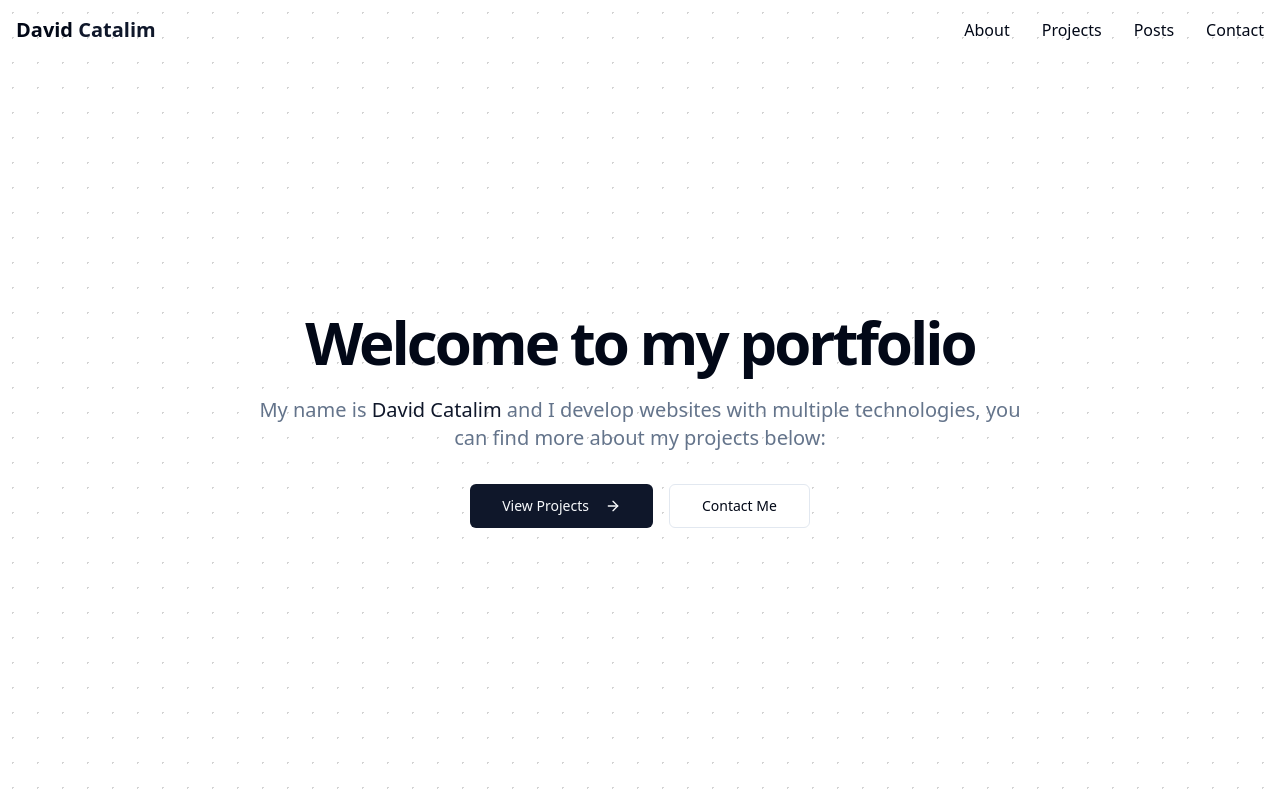
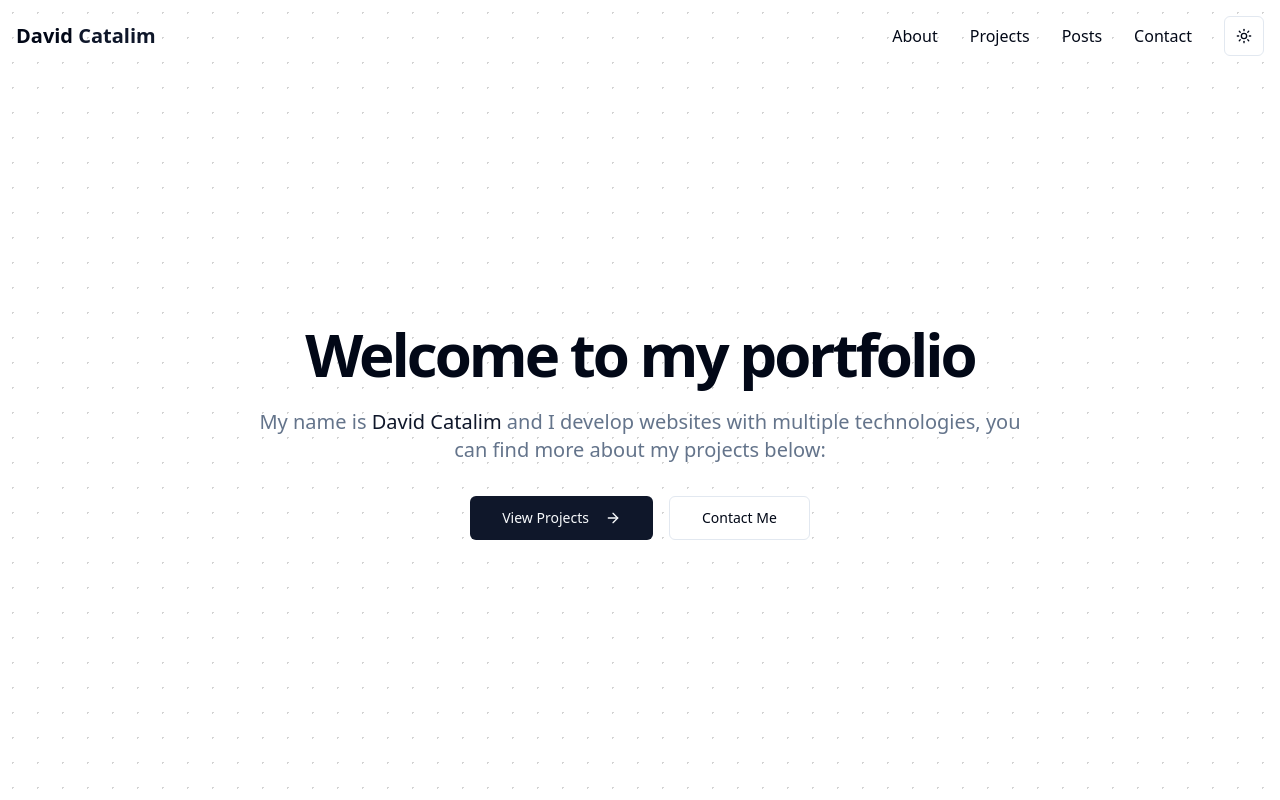
Before and after one commit to dcatalim/portfolio, a SvelteKit app: page / in a window 1280 px wide. Shown: the top 800 px of the page. Built offline with nearby package versions, Linux system fonts and the light colour scheme.

Commit message:
added dark mode toggle

```diff
--- a/src/routes/Navigation.svelte
+++ b/src/routes/Navigation.svelte
@@ -1,6 +1,12 @@
 <script lang="ts">
 	import { page } from "$app/state"
 	import { cn } from "$lib/utils"
+
+	import Sun from "lucide-svelte/icons/sun"
+	import Moon from "lucide-svelte/icons/moon"
+
+	import { toggleMode } from "mode-watcher"
+	import { Button } from "$lib/components/ui/button/index.js"
 
 	// Props for mobile navigation
 	let { isMobile = false, onClose }: { isMobile?: boolean; onClose?: () => void } = $props()
@@ -39,5 +45,14 @@
 				</a>
 			</li>
 		{/each}
+		<Button onclick={toggleMode} variant="outline" size="icon">
+			<Sun
+				class="h-[1.2rem] w-[1.2rem] rotate-0 scale-100 transition-all dark:-rotate-90 dark:scale-0"
+			/>
+			<Moon
+				class="absolute h-[1.2rem] w-[1.2rem] rotate-90 scale-0 transition-all dark:rotate-0 dark:scale-100"
+			/>
+			<span class="sr-only">Toggle theme</span>
+		</Button>
 	</ul>
 </nav>
```
